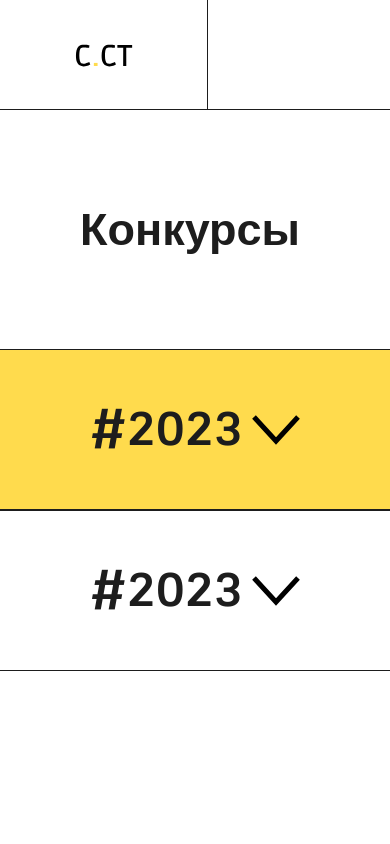
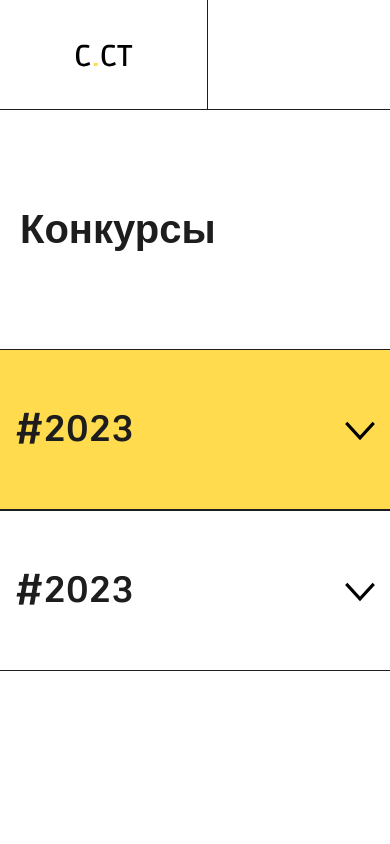
Before and after one commit to sonia13marker/creative.ct, a React (Create React App) app: page /contests in a window 390 px wide. Shown: the top 844 px of the page. Built offline with nearby package versions, Linux system fonts and the light colour scheme.

Commit message:
адаптация "конкурсы"

```diff
--- a/src/components/OneYear/OneYear.jsx
+++ b/src/components/OneYear/OneYear.jsx
@@ -8,12 +8,6 @@ import classnames from "classnames";
 
 export function OneYear(innf){
     console.log(innf);
-    const nowYear = new Date('February 03, 2023');
-    console.log(nowYear);
-
-    let fullYear = nowYear.getFullYear();
-    console.log(fullYear)
-
 
     const [isActive, setIsActive] = useState(false);
 
--- a/src/components/OneYear/style.module.css
+++ b/src/components/OneYear/style.module.css
@@ -21,3 +21,53 @@
 .arrow_wrap p {
     cursor: pointer;
 }
+
+@media screen and (max-width: 1200px) {
+
+    .arrow_wrap img {
+        width: 45px;
+        height: 25px;
+    }
+}
+@media screen and (max-width: 900px) {
+    .preekol {
+        padding: 50px 70px;
+    }
+
+}
+@media screen and (max-width: 730px) {
+    .preekol {
+        padding: 50px;
+    }
+    .arrow_wrap img {
+        width: 35px;
+        height: 22px;
+    }
+
+}
+@media screen and (max-width: 640px) {
+    .preekol {
+        padding: 50px 40px;
+    }
+
+
+}
+@media screen and (max-width: 560px) {
+    .preekol {
+        padding: 50px 25px;
+    }
+}
+@media screen and (max-width: 500px) {
+    .preekol {
+        padding: 50px 20px;
+    }
+}
+@media screen and (max-width: 410px) {
+    .preekol {
+        padding: 50px 15px;
+    }
+    .arrow_wrap img {
+        width: 30px;
+        height: 20px;
+    }
+}
--- a/src/components/OneYearContest/OneYearContest.jsx
+++ b/src/components/OneYearContest/OneYearContest.jsx
@@ -12,7 +12,7 @@ export function OneYearContest ({name, status, date}) {
         {/*верхняя полоска с названием и статусом конкурса */}
         <div className={style.info}>
             <h2 className={style.info__name}>{name}</h2>
-            {/* <hr/> */} <span className={style.line}></span>
+            <span className={style.line}></span>
             <h4 className={style.info__status}>{status}</h4>
         </div>
 
--- a/src/components/OneYearContest/style.module.css
+++ b/src/components/OneYearContest/style.module.css
@@ -1,6 +1,3 @@
-.container {
-
-}
 .container__info {
     margin-top: 50px;
     width: 100%;
@@ -12,11 +9,7 @@
     align-items: center;
     justify-content: flex-end;
     width: 100%;
-    /* display: grid;
-    grid-template-columns: minmax(140px, 180px) 1fr minmax(70px, 270px);
-    grid-template-rows: 1fr;
-    justify-items: end;
-    align-items: center; */
+
 }
 
 .line {
@@ -83,3 +76,76 @@
     color: var(--main-black);
     display: block;
 }
+
+@media screen and (max-width: 1200px) {
+    .info__name {
+        font-size: 35px;
+    }
+    .date__btn {
+        padding: 20px 48px;
+        width: auto;
+    }
+}
+@media screen and (max-width: 860px) {
+    .info__name {
+        font-size: 32px;
+    }
+    .date__btn {
+        padding: 18px 40px;
+        width: auto;
+        font-size: 20px;
+    }
+}
+@media screen and (max-width: 500px) {
+    .line {
+        display: none;
+    }
+    .info__name {
+        display: inline;
+    }
+    .info__name::after {
+        content: "";
+        width: 90vw;
+        height: 1px;
+        margin: 15px 0;
+        background-color: #000;
+        display: block;
+    }
+    .info {
+        flex-direction: column;
+        align-items: flex-start;
+    }
+    .info__status {
+        font-size: 22px;
+    }
+}
+
+@media screen and (max-width: 410px) {
+    .info__name {
+        font-size: 30px;
+    }
+    .date__btn {
+        padding: 15px 35px;
+        width: auto;
+        font-size: 18px;
+    }
+    .info__name::after {
+        margin: 10px 0;
+
+    }
+    .info__status {
+        font-weight: 500;
+    }
+
+}
+@media screen and (max-width: 325px) {
+    .info__name {
+        font-size: 28px;
+    }
+    .info__status {
+        font-size: 20px;
+    }
+    .date {
+        font-size: 18px;
+    }
+}
--- a/src/components/YearContests/YearContests.jsx
+++ b/src/components/YearContests/YearContests.jsx
@@ -11,8 +11,8 @@ console.log(inf)
 
 
             {/*контейнер с годом и стрелкой списка */}
-            <section className={style.container__year}>
-                <span className={style.layout}>
+            <section>
+                <span>
 
                     <h2 className={style.year__h2}>
                     {Object.values(inf).map((innf, ids) => {
--- a/src/components/YearContests/style.module.css
+++ b/src/components/YearContests/style.module.css
@@ -1,16 +1,3 @@
-.container {
-
-}
-
-.container__year {
-
-}
-.layout {
-    /* display: flex;
-    flex-direction: row;
-    justify-content: space-between;
-    align-items: center; */
-}
 
 .year__h2 {
     font-family: 'Sintony', sans-serif;
@@ -20,9 +7,22 @@
     color: var(--main-black);
 }
 
-.year__arrow_top {
+@media screen and (max-width: 1200px) {
+    .year__h2 {
+        font-size: 40px;
+    }
+}
+
+@media screen and (max-width: 860px) {
+    .year__h2 {
+        font-size: 35px;
+    }
 
 }
-.year__arrow_bottom {
+
+@media screen and (max-width: 340px) {
+    .year__h2 {
+        font-size: 30px;
+    }
 
 }
--- a/src/pages/ContestPage/style.module.css
+++ b/src/pages/ContestPage/style.module.css
@@ -1,16 +1,9 @@
-.prikol {
-
-}
 
 .wr {
     overflow-x: hidden;
 }
 .container {
     width: 100vw;
-    /* display: flex;
-    justify-content: flex-start;
-    align-items: center;
-    flex-direction: column; */
 }
 .container__h2 {
     font-family: 'Sintony', sans-serif;
@@ -20,3 +13,31 @@
     color: var(--main-black);
     margin: 90px 0 90px 80px;
 }
+
+@media screen and (max-width: 1025px) {
+    .container__h2 {
+        font-size: 40px;
+    }
+
+}
+
+@media screen and (max-width: 700px) {
+    .container__h2 {
+        margin-left: 50px;
+    }
+
+}
+@media screen and (max-width: 500px) {
+    .container__h2 {
+        margin-left: 20px;
+    }
+
+}
+
+@media screen and (max-width: 325px) {
+    .container__h2 {
+        margin: 80px 0 75px 15px;
+        font-size: 35px;
+    }
+
+}
```
